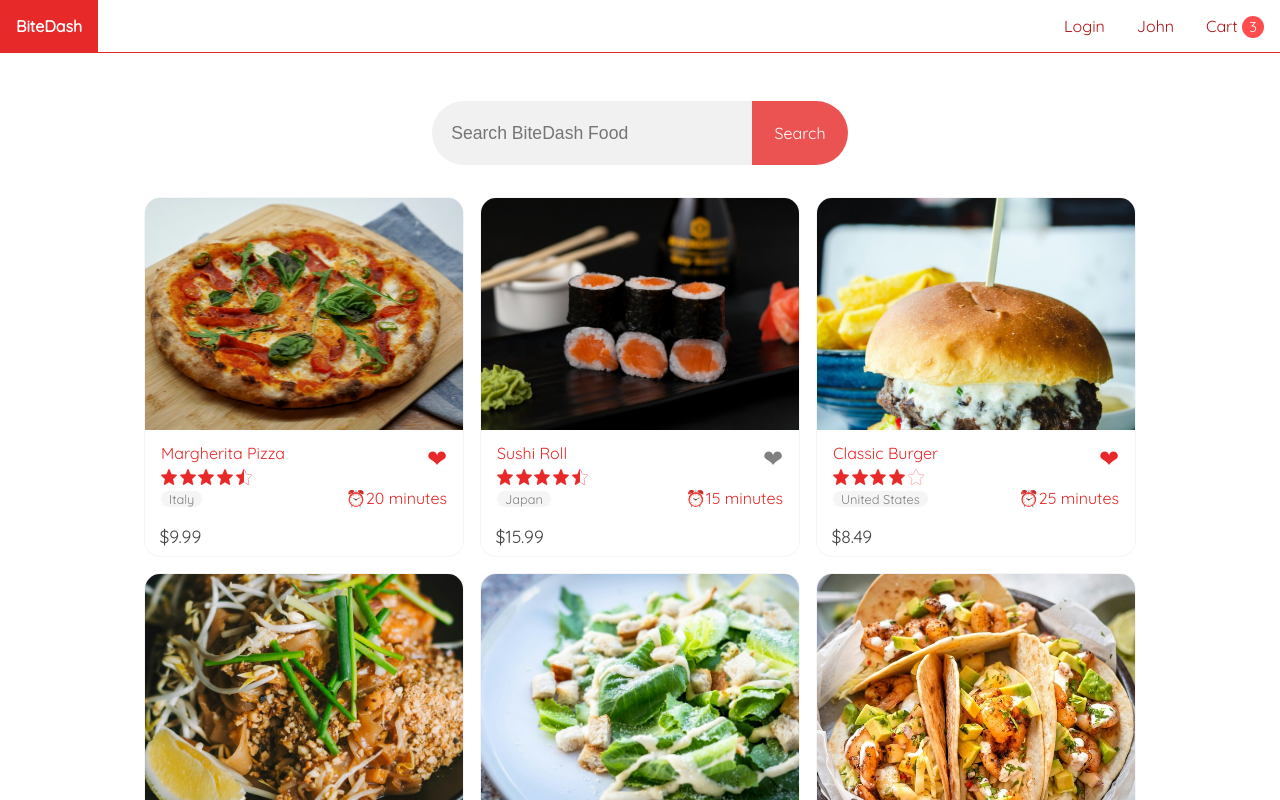
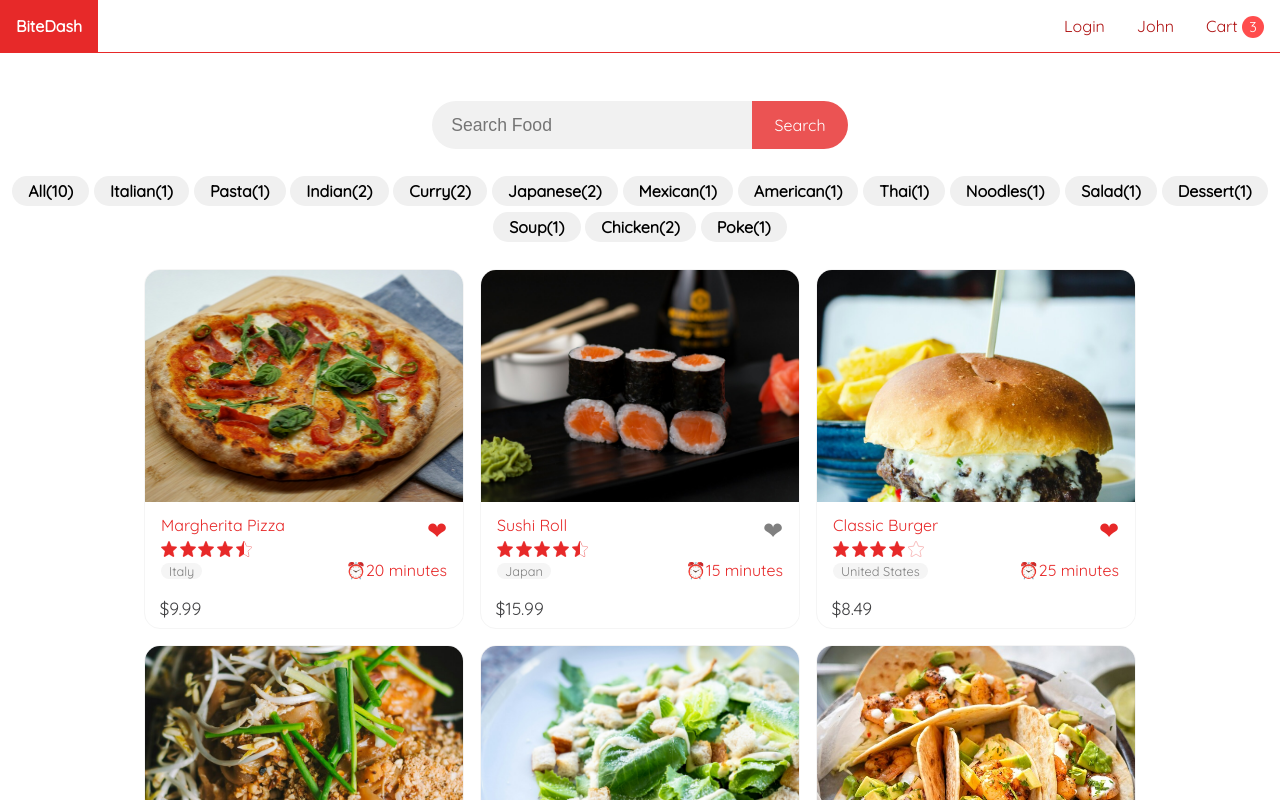
Before and after one commit to uditha1994/bitedash_frontend, an Angular app: page / in a window 1280 px wide. Shown: the top 800 px of the page. Built offline with nearby package versions, Linux system fonts and the light colour scheme.

Commit message:
tag component

```diff
--- a/src/app/app-routing.module.ts
+++ b/src/app/app-routing.module.ts
@@ -4,7 +4,8 @@ import { HomeComponent } from './components/pages/home/home.component';
 
 const routes: Routes = [
   {path:'', component:HomeComponent},
-  {path:'search/:searchTerm', component:HomeComponent}
+  {path:'search/:searchTerm', component:HomeComponent},
+  {path:'tag/:tag', component:HomeComponent}
 ];
 
 @NgModule({
--- a/src/app/app.module.ts
+++ b/src/app/app.module.ts
@@ -7,6 +7,7 @@ import { HeaderComponent } from './components/partials/header/header.component';
 import { HomeComponent } from './components/pages/home/home.component';
 import { StarRatingComponent } from './components/partials/star-rating/star-rating.component';
 import { SearchComponent } from './components/partials/search/search.component';
+import { TagsComponent } from './components/partials/tags/tags.component';
 
 @NgModule({
   declarations: [
@@ -14,7 +15,8 @@ import { SearchComponent } from './components/partials/search/search.component';
     HeaderComponent,
     HomeComponent,
     StarRatingComponent,
-    SearchComponent
+    SearchComponent,
+    TagsComponent
   ],
   imports: [
     BrowserModule,
--- a/src/app/components/pages/home/home.component.html
+++ b/src/app/components/pages/home/home.component.html
@@ -1,4 +1,5 @@
 <app-search></app-search>
+<app-tags></app-tags>
 <ul>
     <li *ngFor="let food of foods">
         <a routerLink="/food/{{food.id}}">
--- a/src/app/components/pages/home/home.component.ts
+++ b/src/app/components/pages/home/home.component.ts
@@ -15,6 +15,8 @@ export class HomeComponent implements OnInit{
     activatedRoute.params.subscribe((params)=>{
       if(params.searchTerm)
       this.foods = this.foodService.getAllFoodsBySearchTerm(params.searchTerm);
+      else if(params.tag)
+      this.foods = this.foodService.getAllFoodByTags(params.tag);
       else
       this.foods = foodService.getAll();
     })
--- a/src/app/components/partials/search/search.component.css
+++ b/src/app/components/partials/search/search.component.css
@@ -8,7 +8,7 @@ div {
 input {
   border-radius: 10rem 0 0 10rem;
   border: none;
-  height: 4rem;
+  height: 3rem;
   width: 20rem;
   background-color: #f1f1f1;
   padding: 1.2rem;
@@ -19,7 +19,7 @@ input {
 
 div button {
   color: gray;
-  height: 4rem;
+  height: 3rem;
   width: 6rem;
   font-size: 1rem;
   border-radius: 0 10rem 10rem 0;
--- a/src/app/components/partials/search/search.component.html
+++ b/src/app/components/partials/search/search.component.html
@@ -1,4 +1,4 @@
 <div>
-    <input #s type="text" placeholder="Search BiteDash Food" (keyup.enter)="search(s.value)" [value]="searchTerm" />
+    <input #s type="text" placeholder="Search Food" (keyup.enter)="search(s.value)" [value]="searchTerm" />
     <button (click)="search(s.value)">Search</button>
 </div>
--- /dev/null
+++ b/src/app/components/partials/tags/tags.component.css
@@ -0,0 +1,14 @@
+div {
+  display: flex;
+  flex-wrap: wrap;
+  justify-content: center;
+}
+
+div a {
+  background-color: #f0f0f0;
+  padding: 0.3rem 1rem;
+  margin: 0.2rem 0.15rem;
+  border-radius: 10rem;
+  font-weight: 600;
+  color: black;
+}
--- /dev/null
+++ b/src/app/components/partials/tags/tags.component.html
@@ -0,0 +1,5 @@
+<div *ngIf="tags">
+    <a *ngFor="let tag of tags" routerLink="/tag/{{tag.name}}">
+        {{tag.name}}({{tag.count}})
+    </a>
+</div>
--- /dev/null
+++ b/src/app/components/partials/tags/tags.component.ts
@@ -0,0 +1,15 @@
+import { Component } from '@angular/core';
+import { Tag } from '../../../shared/models/Tag';
+import { FoodService } from '../../../services/food.service';
+
+@Component({
+  selector: 'app-tags',
+  templateUrl: './tags.component.html',
+  styleUrl: './tags.component.css'
+})
+export class TagsComponent {
+  tags?:Tag[];
+  constructor(foodService:FoodService){
+    this.tags = foodService.getAllTags();
+  }
+}
--- a/src/app/services/food.service.ts
+++ b/src/app/services/food.service.ts
@@ -1,6 +1,7 @@
 import { Injectable } from '@angular/core';
 import { Food } from '../shared/models/Food';
-import { sample_foodData } from '../../data';
+import { sample_foodData, sample_tags } from '../../data';
+import { Tag } from '../shared/models/Tag';
 
 @Injectable({
   providedIn: 'root'
@@ -16,4 +17,14 @@ export class FoodService {
   getAllFoodsBySearchTerm(searchTerm:string){
     return this.getAll().filter(food => food.name.toLowerCase().includes(searchTerm.toLocaleLowerCase()));
   }
+
+  getAllTags():Tag[]{
+    return sample_tags;
+  }
+
+  getAllFoodByTags(tag:string):Food[]{
+    return tag=="All"?
+    this.getAll():
+    this.getAll().filter(Food => Food.tags?.includes(tag))
+  }
 }
--- /dev/null
+++ b/src/app/shared/models/Tag.ts
@@ -0,0 +1,4 @@
+export class Tag{
+    name!:string;
+    count!:number;
+}
--- a/src/data.ts
+++ b/src/data.ts
@@ -1,4 +1,5 @@
 import { Food } from "./app/shared/models/Food";
+import { Tag } from "./app/shared/models/Tag";
 
 export const sample_foodData: Food[] = [
     {
@@ -111,4 +112,22 @@ export const sample_foodData: Food[] = [
       origins: ["Hawaii"],
       cooktime: "15 minutes",
     },
-];
+]
+
+export const sample_tags:Tag[] = [
+  {name:'All', count:10},
+  {name:'Italian', count:1},
+  {name:'Pasta', count:1},
+  {name:'Indian', count:2},
+  {name:'Curry', count:2},
+  {name:'Japanese', count:2},
+  {name:'Mexican', count:1},
+  {name:'American', count:1},
+  {name:'Thai', count:1},
+  {name:'Noodles', count:1},
+  {name:'Salad', count:1},
+  {name:'Dessert', count:1},
+  {name:'Soup', count:1},
+  {name:'Chicken', count:2},
+  {name:'Poke', count:1},
+]
```
Also changed, not shown: 1 other file (tests, documents, lock files or other folders).
